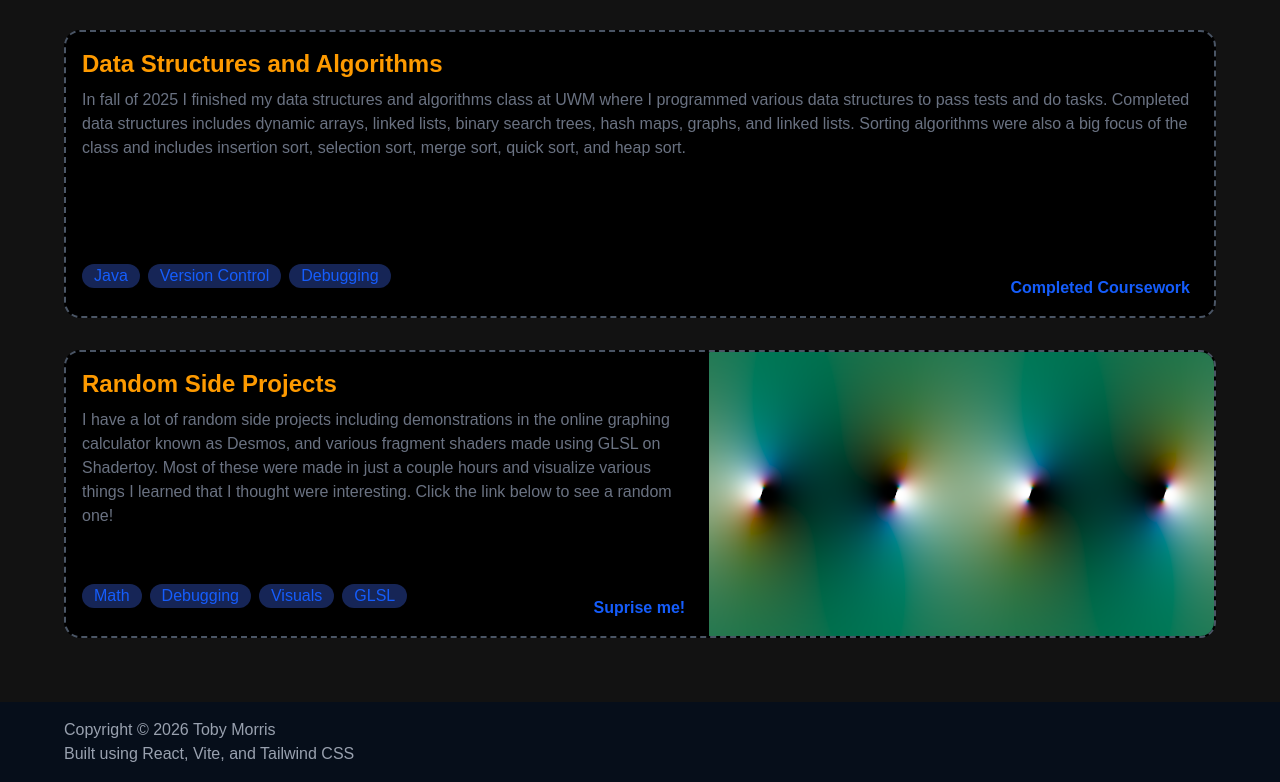
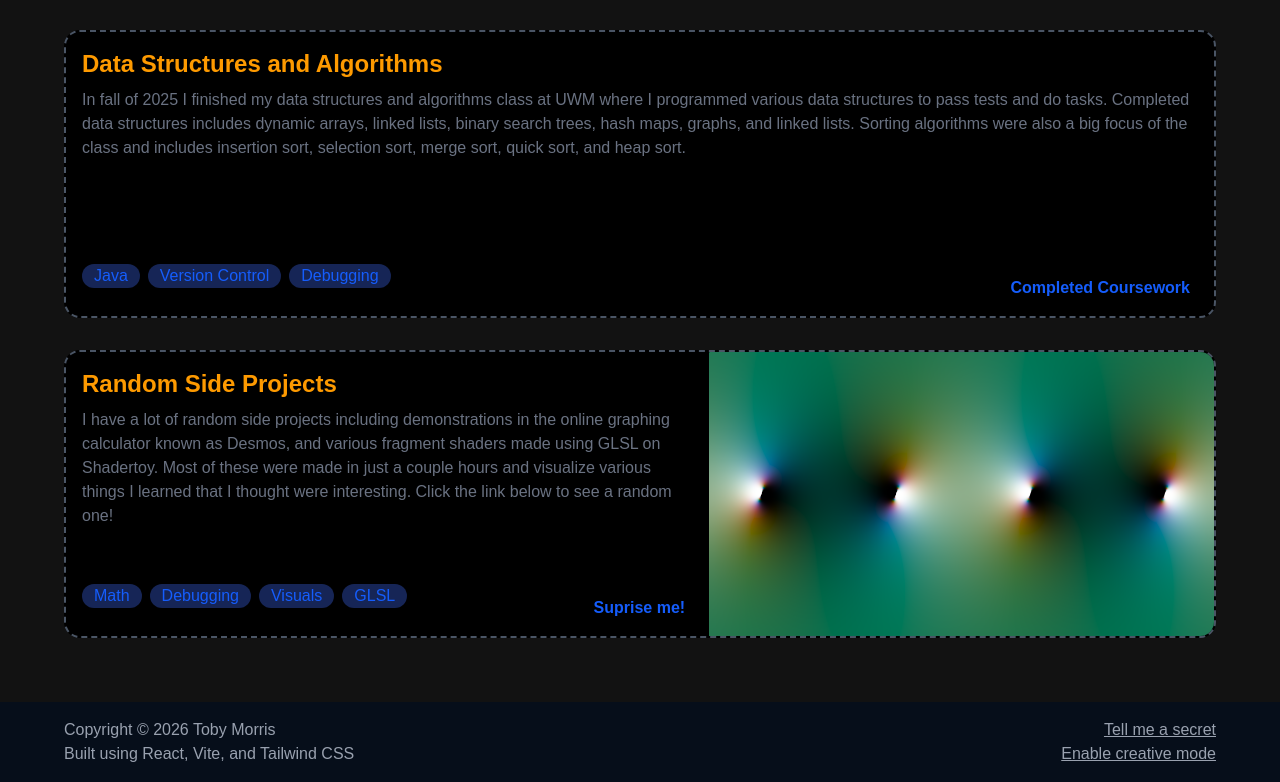
Before and after one commit to TdubMorris/twmorris.xyz, a React (Vite) app: page / in a window 1280 px wide. Shown: the part 2362-3144 px from the top of the page. Built offline with nearby package versions, Linux system fonts and the light colour scheme; a web font is replaced by a local one.

Commit message:
Minor changes to home page

```diff
--- a/src/components/home/Navbar.jsx
+++ b/src/components/home/Navbar.jsx
@@ -25,13 +25,13 @@ export const Navbar = ({menuOpen, setMenuOpen}) => {
           </div>
 
           <div className="hidden lg:flex items-center space-x-8">
-            <button onClick={() => document.getElementById('home')?.scrollIntoView()} className="text-white hover:text-amber-300 transition-colors">
+            <button onClick={() => document.getElementById('home')?.scrollIntoView()} className="text-white hover:text-amber-300 transition-colors cursor-pointer">
               Home
             </button>
-            <button onClick={() => document.getElementById('about')?.scrollIntoView()} className="text-white hover:text-amber-300 transition-colors">
+            <button onClick={() => document.getElementById('about')?.scrollIntoView()} className="text-white hover:text-amber-300 transition-colors cursor-pointer">
               About
             </button>
-            <button onClick={() => document.getElementById('projects')?.scrollIntoView()} className="text-white hover:text-amber-300 transition-colors">
+            <button onClick={() => document.getElementById('projects')?.scrollIntoView()} className="text-white hover:text-amber-300 transition-colors cursor-pointer">
               Projects
             </button>
             <a href="https://github.com/TdubMorris" target="_blank">
--- a/src/components/home/sections/Footer.jsx
+++ b/src/components/home/sections/Footer.jsx
@@ -1,11 +1,21 @@
 
 export const Footer = () => {
 
-  return (<div className="bg-[#060e1a] w-full px-[5%] py-4 text-gray-400">
+  function creativeMode() {
+    document.designMode = 'on';
+    alert("Creative mode has been enabled.");
+  }
+
+  return (<div className="bg-[#060e1a] w-full px-[5%] py-4 text-gray-400 flex justify-between items-center">
+
     <p>
       Copyright © 2026 Toby Morris <br/>
       Built using React, Vite, and Tailwind CSS
     </p>
+    <div className="flex flex-col text-right">
+    <a href="/secret" className="underline hover:text-white">Tell me a secret</a>
+    <button onClick={creativeMode} className="underline hover:text-white cursor-pointer">Enable creative mode</button>
+    </div>
 
 
   </div>)
```
